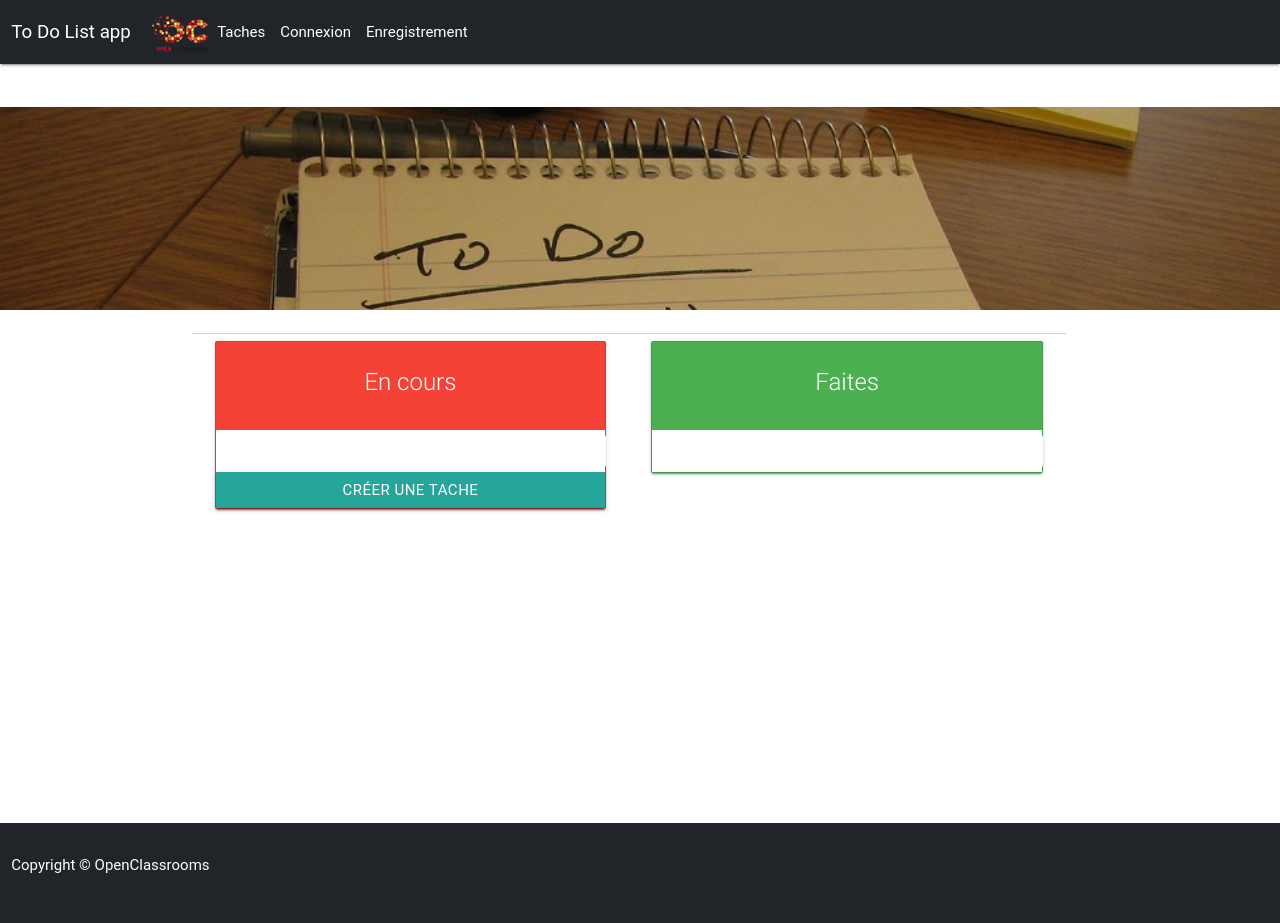
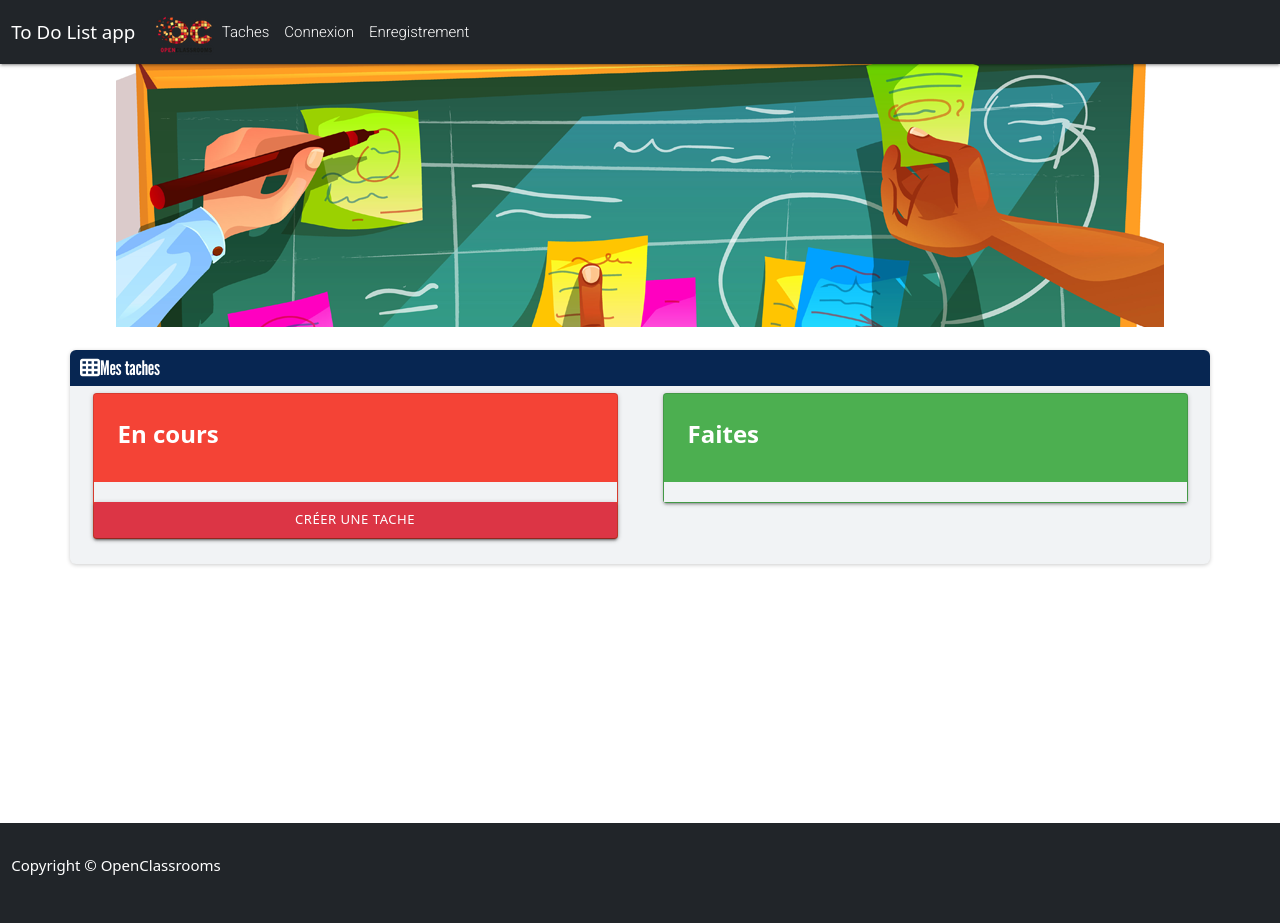
Before and after one commit to avamdui/TODOLIST, a Symfony app: template templates/task/list.html.twig in a window 1280 px wide. Run offline with Twig, Linux system fonts and the light colour scheme; the template is opened without the code that fills it, so the values that code supplies are empty; form fields are guessed from the names that the template uses; some libraries are stand-ins or nearby versions; some web fonts are replaced.

Commit message:
mise en forme

```diff
--- a/public/css/kanban.css
+++ b/public/css/kanban.css
@@ -1,15 +1,9 @@
-.collection {
-    background-color: #FFFF;
-    padding: 16px;
-    width: 99%;
-    border-style: none;
- margin: 5px;
-    font-weight: 600;
-    font-size: 16px;
-}
-.highlight{
-    background-color: green;
-  }
+
+.slide-image{
+    max-height: 263px;
+    max-width: 1048px;
+    align-self: center;
+    }
 
 .card-text{
     color: #434343;
@@ -20,29 +14,48 @@
     background: #E9E9E9;
 }
 
-html{
-    font-family: "Nunito";
-    --scrollbarBG: #1B1C28;
-    --thumbBG: #ffff;
+
+.boards {
+	background-color: rgb(241,243,245);
+	border-radius: 6px;
+	padding-bottom: 10px;
+	box-shadow: 0 1px 4px rgba(0,0,0,.2);
+}
+.boards h1{
+	border-top-left-radius: 6px;
+	border-top-right-radius: 6px;
+	background-color: rgb(7,38,82);
+	color: white;
+	padding: 6px 10px;
+	font-size: 20px;
+	margin: 0;
+}
+
+
+.plus_jobs{
+	background-color: rgb(241,243,245) !important;
+    border-style: none !important;
+}
+.sorted-list{
+	background-color: rgb(241,243,245);
+	border-style: none !important;
+	box-shadow: 0 1px 4px rgba(0,0,0,.2);
+	margin: 10px;
+	font-size: 12px;
+}
+.text-muted { text-align: right;}
+
+
+.icon{
+
+    position: absolute;
 
 }
 
+.card-title{
+	font-weight: bold !important;
+    text-align: left;
 
-.boards {
-    display: inline-flex;
-    flex: 1;
-    height: 100%;
-    width: 100%;
-    border-top: 1px solid rgb(212, 212, 212);
-}
-
-.board {
-    background: #F5F5F5;
-    margin: 0 .5rem;
-    padding: 0px;
-    display: flex;
-    flex: 1;
-    flex-direction: column;
 }
 
 .board h3 {
--- a/templates/base.html.twig
+++ b/templates/base.html.twig
@@ -57,6 +57,11 @@
 			</div>
 		</nav>
 
+		<!-- Page Content -->
+		{% block header_title %}{% endblock %}
+
+		{% block header_img %}
+			<div class="container"><img class="slide-image" src="{{ asset('img/todolist_homepage.jpg') }}" alt="todo list"></div>
 			<!-- flash_message -->
 			<div class="row">
 				<div class="col-md-12">
@@ -74,13 +79,9 @@
 					{% endfor %}
 				</div>
 			</div>
-		<!-- Page Content -->
-		{% block header_title %}{% endblock %}
-		<br>
-		{% block header_img %}
-			<div class="container"><img class="slide-image" src="{{ asset('img/todolist_homepage.jpg') }}" alt="todo list"></div>
+
 		{% endblock %}
-		<br>
+
 		{% block body %}{% endblock %}
 		<br>
 		<footer class="footer mt-auto navbar navbar-dark bg-dark text-white justify-content-center">
--- a/templates/task/list.html.twig
+++ b/templates/task/list.html.twig
@@ -1,18 +1,21 @@
 {% extends 'base.html.twig' %}
 {% block stylesheets %}
-	<link href="https://fonts.googleapis.com/icon?family=Material+Icons" rel="stylesheet">
-	<link rel="stylesheet" href="https://cdnjs.cloudflare.com/ajax/libs/materialize/0.98.0/css/materialize.min.css">
+	<link rel="stylesheet" href="https://cdnjs.cloudflare.com/ajax/libs/font-awesome/6.0.0/css/all.min.css" integrity="sha512-9usAa10IRO0HhonpyAIVpjrylPvoDwiPUiKdWk5t3PyolY1cOd4DSE0Ga+ri4AuTroPR5aQvXU9xC6qOPnzFeg==" crossorigin="anonymous" referrerpolicy="no-referrer"/>
+	<link rel="stylesheet" href="https://cdnjs.cloudflare.com/ajax/libs/materialize/1.0.0/css/materialize.min.css">
+	<link href="https://cdn.jsdelivr.net/npm/bootstrap@5.1.3/dist/css/bootstrap.min.css" rel="stylesheet" integrity="sha384-1BmE4kWBq78iYhFldvKuhfTAU6auU8tT94WrHftjDbrCEXSU1oBoqyl2QvZ6jIW3" crossorigin="anonymous">
 	<link rel="stylesheet" href="//code.jquery.com/ui/1.13.1/themes/base/jquery-ui.css">
 	<link href="{{ asset('css/kanban.css') }}" rel="stylesheet">
 {% endblock %}
 
-{% block header_img %}<img class="slide-image" src="{{ asset('img/todolist_content.jpg') }}" alt="todo list">
+{% block header_img %}<img class="slide-image" src="{{ asset('img/kanban-top.png') }}" alt="todo list">
 {% endblock %}
 
 {% block body %}
+	<br>
 	<section class="container">
-		<div
-			class="row boards">
+		<div class="row boards">
+			<h1>
+				<i class="fa fa-th text-blue"></i>Mes taches</h1>
 			{# ---------------------------------------------------------------------------------------- #}
 			<div class="col 6">
 				<div class="col s12 m12">
@@ -27,20 +30,28 @@
 										<li id="task-{{ task.id }}" class="col-12" data-task-id="{{ task.id }}">
 											<div class="card">
 												<div class="card-body">
-													<div>
-														<h4 class="card-title">
-															<a href="{{ path('task_edit', {'id' : task.id }) }}">{{ task.title }}</a>
+													<div class="row">
+														<h4 class="card-title col-6">
+															<a href="{{ path('task_edit', {'id' : task.id }) }}">{{ task.title }}
+															</a>
 														</h4>
-														<p class="text-muted small mb-0">Tache créer par :
+														<p class="text-muted small mb-0 col-6">par :
 															{{ task.user.username}}</p>
 													</div>
 													<p class="card-text">{{ task.content }}</p>
+												</div>
+												<div class="card-footer bg-green bottom-card-todo d-flex flex-row-reverse">
+													<button class="btn btn-danger">
+														<i class="fa-solid fa-trash-can"></i>
+													</button>
 												</div>
 											</div>
 										</li>
 
 									{% endif %}
 								{% endfor %}
+								{# -----------------------Fin de boucle------------------------------------------------------- #}
+								{# -----------------------DIV AJOUT------------------------------------------------ #}
 								<div id="hidden" style="display: none">
 									<div>
 										<div data-action="ajout" class="Card Zone-Ajout"></div>
@@ -67,13 +78,13 @@
 										</div>
 										<hr>
 									</li>
-									{# -----------------------Fin de boucle------------------------------------------------------- #}
 								</div>
+								{# -----------------------FIN DIV AJOUT------------------------------------------------ #}
 							</ul>
 
 
 						</div>
-						{# -----------------------AJOUT DE TACHE------------------------------------------------ #}
+						{# -----------------------BOUTON AJOUT DE TACHE------------------------------------------------ #}
 						<button id="btnaddtask" class="btn btn-danger btn-sm pull-right">Créer une tache</button>
 
 						{# -----------------------FIN AJOUT------------------------------------------------ #}
@@ -94,14 +105,21 @@
 										<li id="task-{{ task.id }}" class="col-12" data-task-id="{{ task.id }}">
 											<div class="card">
 												<div class="card-body">
-													<div>
-														<h4 class="card-title">
-															<a href="{{ path('task_edit', {'id' : task.id }) }}">{{ task.title }}</a>
+													<div class="row">
+														<h4 class="card-title col-6">
+															<a href="{{ path('task_edit', {'id' : task.id }) }}">{{ task.title }}
+															</a>
 														</h4>
-														<p class="text-muted small mb-0">Tache créer par :
+														<p class="text-muted small mb-0 col-6">par :
 															{{ task.user.username}}</p>
 													</div>
 													<p class=" card-text">{{ task.content }}</p>
+
+												</div>
+												<div class="card-footer  bottom-card-todo d-flex flex-row-reverse">
+													<button class="btn btn-danger">
+														<i class="fa-solid fa-trash-can"></i>
+													</button>
 												</div>
 											</div>
 										</li>
```
Also changed, not shown: public/img/delete.png (added), public/img/kanban-top.png (added), public/img/kanban.jpg (added), public/img/kanban.png (added), 1 other file. Lines whose indentation alone changed are shown as unchanged.
